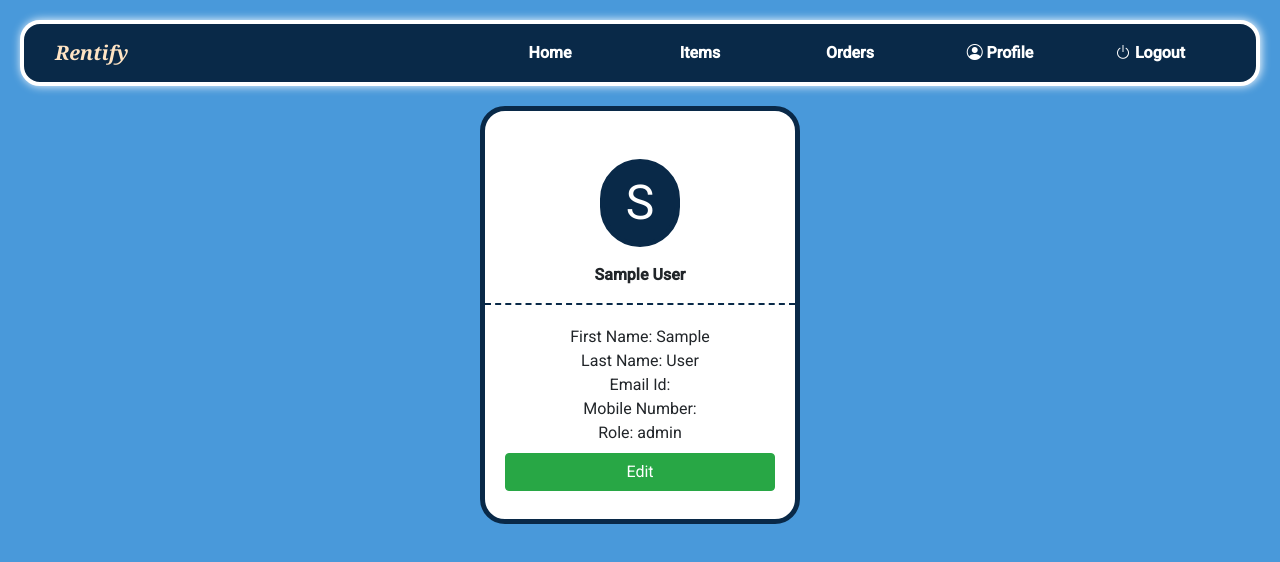
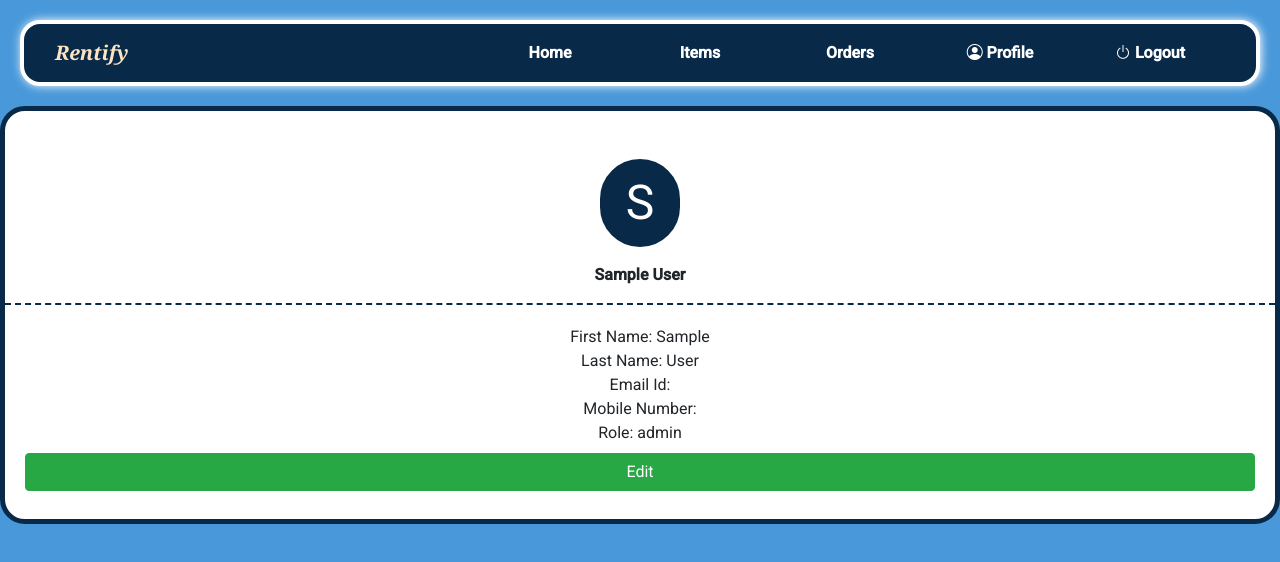
Before and after one commit to vijaykumarchakali2003/Rentify, an Angular app: page /sellerProfile in a window 1280 px wide. Shown: the top 562 px of the page. Built offline with nearby package versions, Linux system fonts and the light colour scheme; sample sign-in values are in the browser's storage.

Commit message:
Update seller-profile.component.html

```diff
--- a/src/app/seller/seller-profile/seller-profile.component.html
+++ b/src/app/seller/seller-profile/seller-profile.component.html
@@ -2,7 +2,7 @@
     <div>
         <app-seller-header></app-seller-header>
     </div>
-    <div class="row card w-25 mx-auto">
+    <div class="row card mx-auto">
         <div class="card-image my-auto pt-5 pb-3">
             <div class="text-center letter">{{ this.userInfo.firstName[0] }}</div>
             <div class="text-center mt-3"><b>{{ this.userInfo.firstName + " " + this.userInfo.lastName }}</b></div>
```
